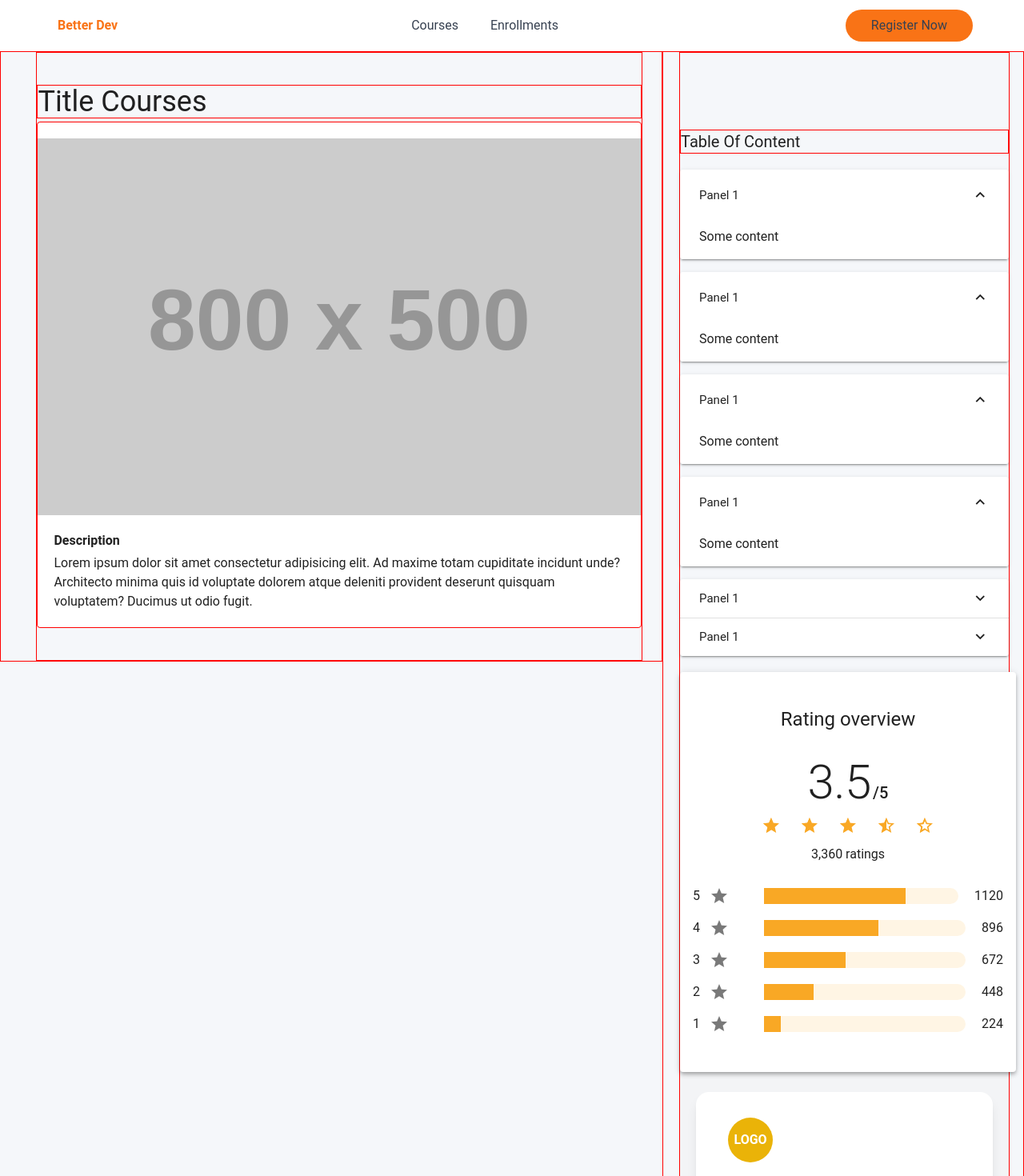
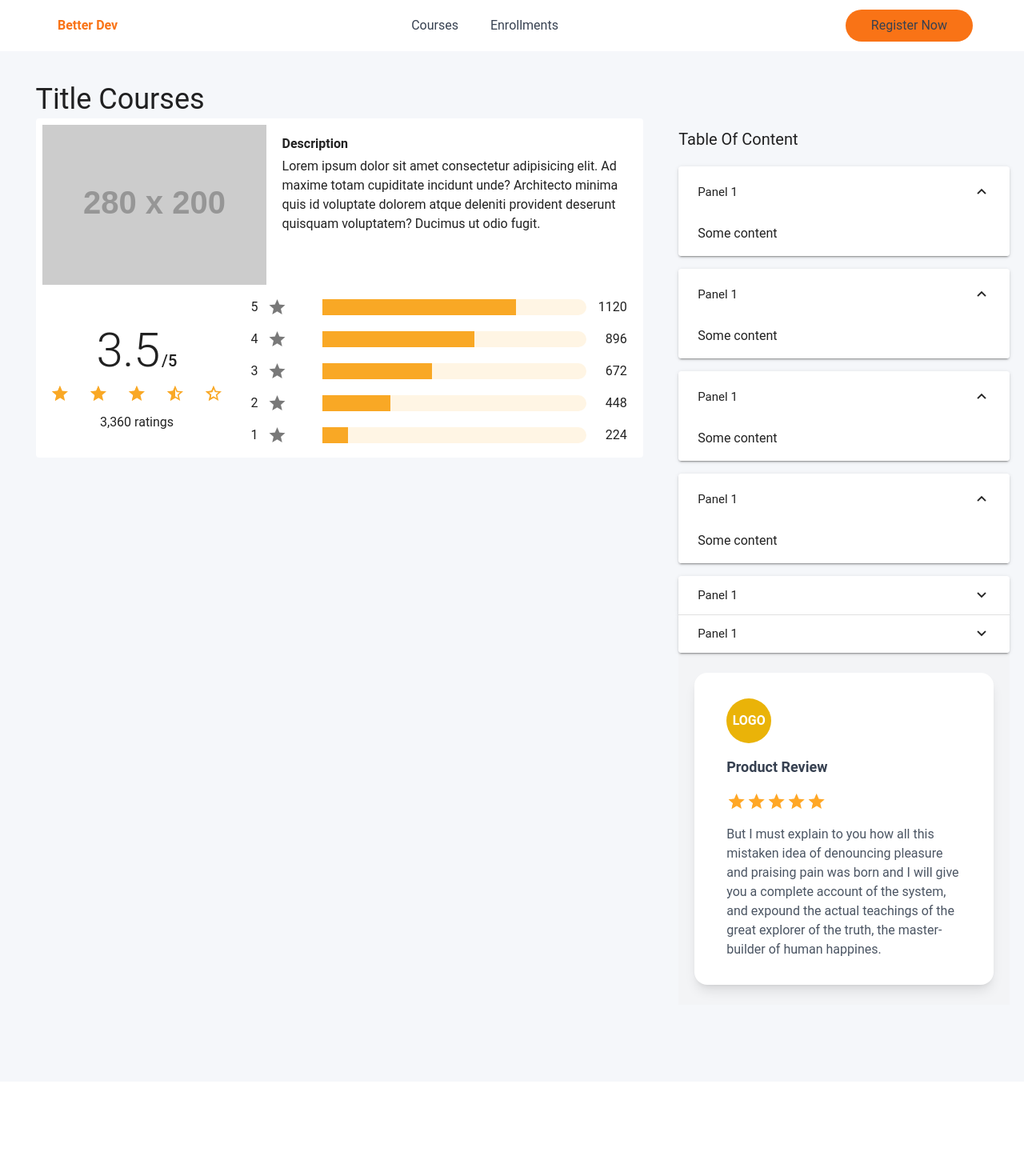
Before and after one commit to hrndbrs/EduFox-fe, a Vue app in the folder edufox/: page /courses/1 in a window 1280 px wide. Shown: the top 1470 px of the page at 80% size. After the commit the page ends 1352 px from the top, so only its background shows below. Built offline with nearby package versions, Linux system fonts and the light colour scheme.

Commit message:
FIX: layout course id

```diff
--- a/edufox/src/views/CourseByIdView.vue
+++ b/edufox/src/views/CourseByIdView.vue
@@ -19,16 +19,61 @@ export default {
           <p class="text-4xl">Title Courses</p>
         </div>
         <div style="background-color: #fff" class="rounded" id="bd">
-          <div class="flex justify-center">
-            <img :src="'https://placehold.co/800x500'" alt="" class="pt-5" />
-          </div>
-          <div class="py-5 px-5" id="">
+          <div class="flex justify-start">
+            <img :src="'https://placehold.co/280x200'" alt="" class="ml-2 mt-2 " />
+            <div class="py-5 px-5" id="bd">
               <p class="font-semibold">Description</p>
               <p class="pt-1">
                 Lorem ipsum dolor sit amet consectetur adipisicing elit. Ad maxime totam cupiditate
                 incidunt unde? Architecto minima quis id voluptate dolorem atque deleniti provident
                 deserunt quisquam voluptatem? Ducimus ut odio fugit.
               </p>
+            </div>
+          </div>
+          <div class="flex justify-start">
+            <!-- left-side -->
+            <div id="bd" class="w-2/6 flex justify-center items-center">
+              <div>
+                <div class="d-flex align-center flex-column my-auto">
+                  <div class="text-h2 mt-5">
+                    3.5
+                    <span class="text-h6 ml-n3">/5</span>
+                  </div>
+
+                  <v-rating :model-value="3.5" color="yellow-darken-3" half-increments readonly></v-rating>
+                  <div class="px-3">3,360 ratings</div>
+                </div>
+
+              </div>
+            </div>
+            <!-- right-side -->
+            <div id="bd" class="w-4/6">
+              <div class="mr-1">
+                <v-list bg-color="transparent" class="d-flex flex-column-reverse" density="compact">
+                  <v-list-item v-for="(rating, i) in 5" :key="i">
+                    <v-progress-linear
+                      :model-value="rating * 15"
+                      class="mx-n5"
+                      color="yellow-darken-3"
+                      height="20"
+                      :style="{width: '350px'}"
+                      rounded
+                    ></v-progress-linear>
+
+                    <template v-slot:prepend class="">
+                      <span>{{ rating }}</span>
+                      <v-icon icon="mdi-star" class="mx-3"></v-icon>
+                    </template>
+
+                    <template v-slot:append>
+                      <div class="rating-values">
+                        <span class="d-flex justify-end"> {{ rating * 224 }} </span>
+                      </div>
+                    </template>
+                  </v-list-item>
+                </v-list>
+              </div>
+            </div>
           </div>
         </div>
       </div>
@@ -69,46 +114,7 @@ export default {
           </v-expansion-panels>
         </div>
         <div>
-          <v-card
-            class="d-flex flex-column mx-auto py-8 mt-5"
-            elevation="4"
-            height="500"
-            width="420"
-          >
-            <div class="d-flex justify-center mt-auto text-h5">Rating overview</div>
-            <div class="d-flex align-center flex-column my-auto">
-              <div class="text-h2 mt-5">
-                3.5
-                <span class="text-h6 ml-n3">/5</span>
-              </div>
-
-              <v-rating :model-value="3.5" color="yellow-darken-3" half-increments></v-rating>
-              <div class="px-3">3,360 ratings</div>
-            </div>
-
-            <v-list bg-color="transparent" class="d-flex flex-column-reverse" density="compact">
-              <v-list-item v-for="(rating, i) in 5" :key="i">
-                <v-progress-linear
-                  :model-value="rating * 15"
-                  class="mx-n5"
-                  color="yellow-darken-3"
-                  height="20"
-                  rounded
-                ></v-progress-linear>
-
-                <template v-slot:prepend>
-                  <span>{{ rating }}</span>
-                  <v-icon icon="mdi-star" class="mx-3"></v-icon>
-                </template>
-
-                <template v-slot:append>
-                  <div class="rating-values">
-                    <span class="d-flex justify-end"> {{ rating * 224 }} </span>
-                  </div>
-                </template>
-              </v-list-item>
-            </v-list>
-          </v-card>
+          <!-- review -->
           <div class="h-[55vh] bg-gray-100 flex items-center justify-center">
             <div class="px-5">
               <div
@@ -152,6 +158,6 @@ export default {
 
 <style scoped>
 #bd {
-  border: 1px solid red;
+  border: 0px solid red;
 }
 </style>
```
Lines whose indentation alone changed are shown as unchanged.
